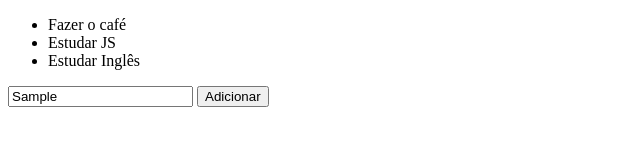
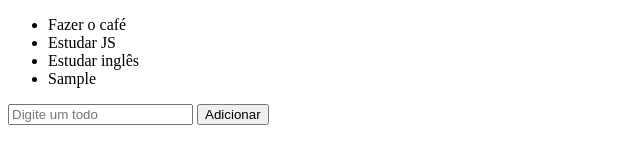
Before and after one commit to lincolngadea/todosList-Javascript, a plain HTML site: page index.html in a window 1280 px wide. Both pictures are taken after typing "Sample" into the empty fields and a click on the button "Adicionar". Shown: the whole page, without its empty margins (0-640 px from the left). Drawn offline with Linux system fonts and the light colour scheme.

Commit message:
Create: Lista todos pelo vetor e aciona o input

```diff
--- a/index.html
+++ b/index.html
@@ -6,16 +6,12 @@
     <title>Lista de Todos</title>
 </head>
 <body>
-    <div class="app">
-
+    <div id="app">
+        <ul></ul>
+        <input type="text" placeholder="Digite um todo">
+        <button>Adicionar</button>
     </div>
 
-    <ul>
-        <li>Fazer o café</li>
-        <li>Estudar JS</li>
-        <li>Estudar Inglês</li>
-    </ul>
-    <input type="text" placeholder="Digite um todo">
-    <button>Adicionar</button>
+    <script src="script.js"></script>
 </body>
 </html>
--- /dev/null
+++ b/script.js
@@ -0,0 +1,33 @@
+let listElement = document.querySelector('#app ul');
+let inputElement = document.querySelector('#app input');
+let buttonElement = document.querySelector('#app button');
+
+let todos = [
+    'Fazer o café',
+    'Estudar JS',
+    'Estudar inglês'
+];
+
+function renderTodos(){
+
+    listElement.innerHTML = '';
+    for(todo of todos){
+        let todoElement = document.createElement('li');
+        let todoText = document.createTextNode(todo);
+
+        todoElement.appendChild(todoText);
+        listElement.appendChild(todoElement);
+    }
+}
+
+renderTodos();
+
+function addTodos(){
+
+    let todoText = inputElement.value;
+    todos.push(todoText);
+    inputElement.value = '';
+    renderTodos();
+}
+
+buttonElement.onclick = addTodos;
```
